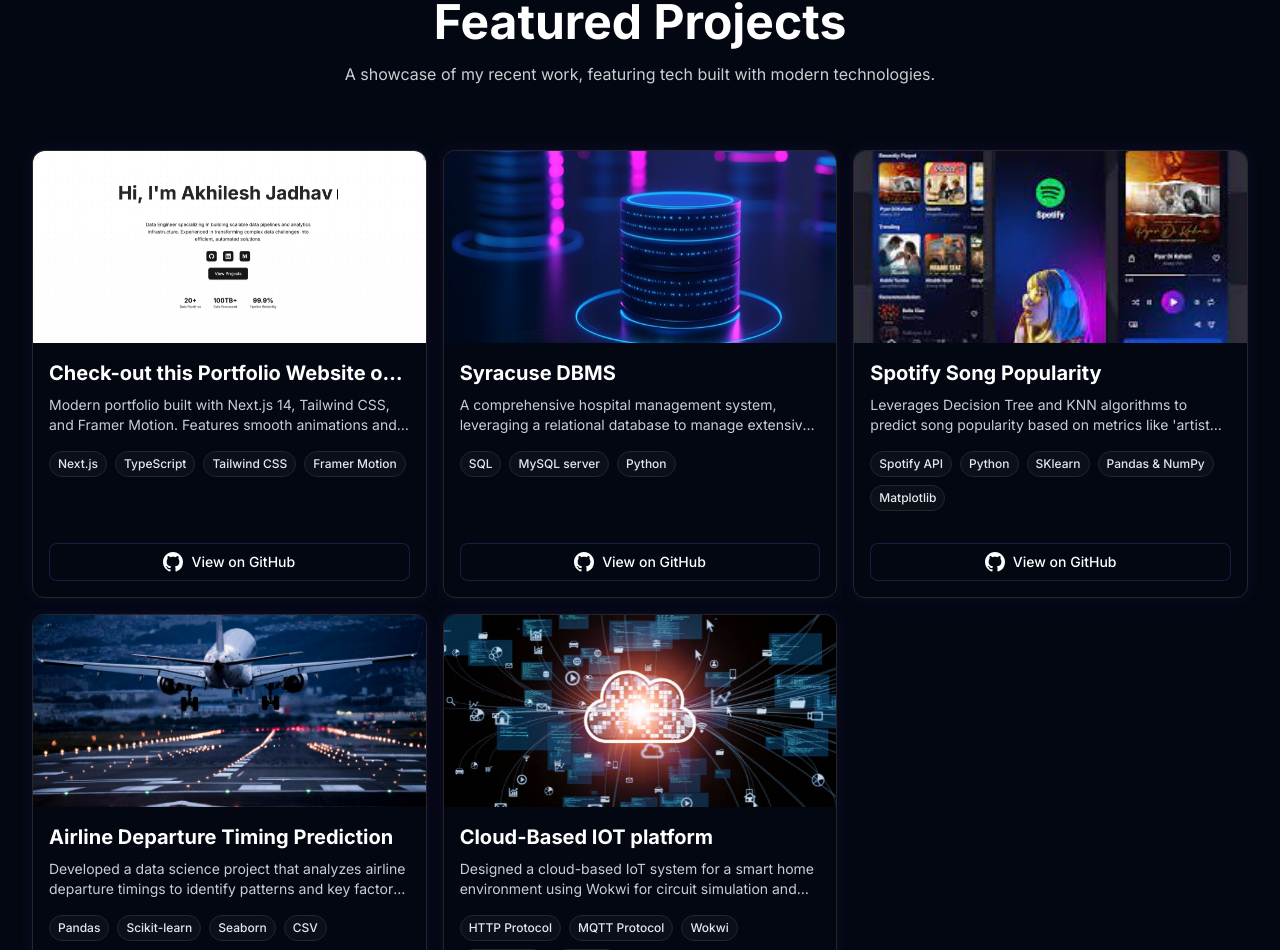
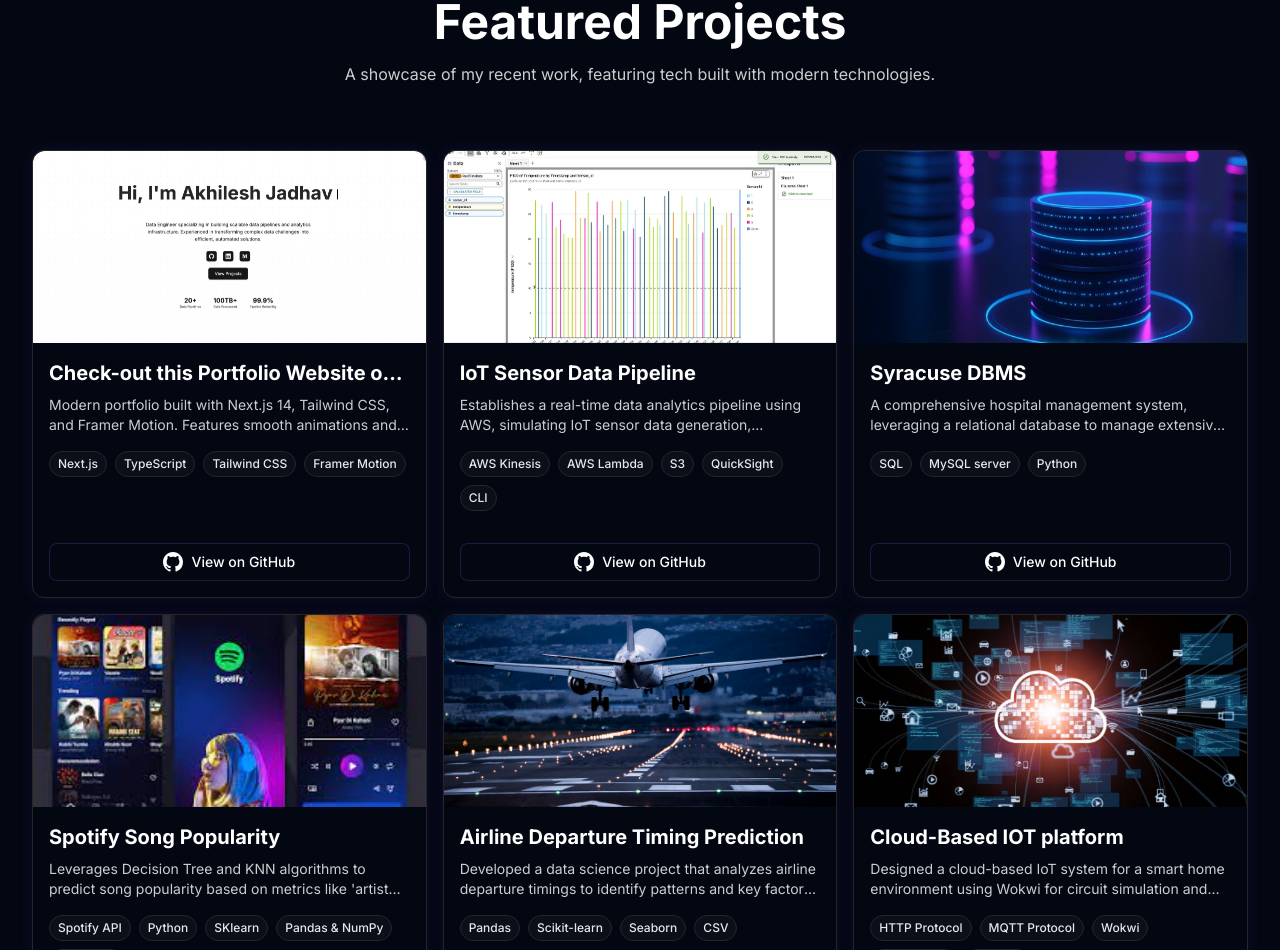
Before and after one commit to asJ26/Akhilesh-portfolio, a Next.js app: page / in a window 1280 px wide. Shown: the part 3944-4894 px from the top of the page. Built offline with nearby package versions, Linux system fonts and the light colour scheme.

Commit message:
New Project(IoT Data-Pipeline)

```diff
--- a/src/constants/projects.ts
+++ b/src/constants/projects.ts
@@ -4,8 +4,14 @@
     description: "Modern portfolio built with Next.js 14, Tailwind CSS, and Framer Motion. Features smooth animations and responsive design.",
     image: "/images/projects/Porfolio.png",
     githubLink: "https://github.com/asJ26/Akhilesh-portfolio.git",
-
     skills: ["Next.js", "TypeScript", "Tailwind CSS", "Framer Motion"]
+  },
+  {
+    title: "IoT Sensor Data Pipeline",
+    description: "Establishes a real-time data analytics pipeline using AWS, simulating IoT sensor data generation, processing it through AWS Lambda, storing in Amazon S3, and visualizing via Amazon QuickSight for dynamic insights.",
+    image: "/images/projects/IOT_pipeline.png",
+    githubLink: "https://github.com/asJ26/IoT-sensor-Data-Pipeline.git",
+    skills: ["AWS Kinesis", "AWS Lambda", "S3", "QuickSight", "CLI"]
   },
   {
     title: "Syracuse DBMS",
```
